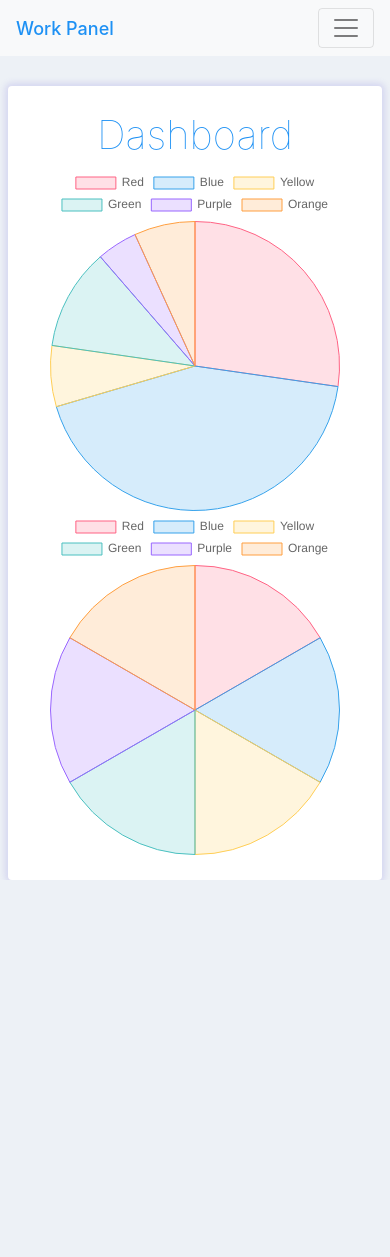
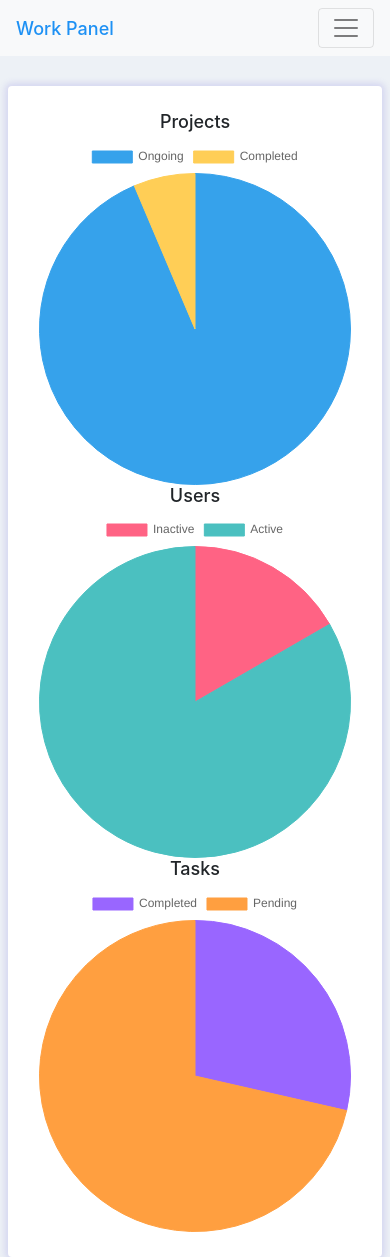
Before and after one commit to NelsonFrancis/work-panel, a React (Create React App) app: page / in a window 390 px wide. Before the commit the page ends 880 px from the top, so only its background shows below. Built offline with nearby package versions, Linux system fonts and the light colour scheme.

Commit message:
3 pie charts added according to projects, users and tasks

```diff
--- a/src/App.css
+++ b/src/App.css
@@ -43,6 +43,10 @@ body{
     right: 0;
     margin-left: auto;
     margin-right: auto;
+}
+.dashboard-hd {
+    font-size: 18px;
+    text-align: center;
 }
 #success{
     padding: 4px 20px;
--- a/src/components/Dashboard.js
+++ b/src/components/Dashboard.js
@@ -1,57 +1,60 @@
-import React, { useState } from 'react'
+import React from 'react'
 import { Chart as ChartJS, ArcElement, Tooltip, Legend } from 'chart.js';
 import { Pie } from 'react-chartjs-2';
 
 ChartJS.register(ArcElement, Tooltip, Legend);
 
-export const data = {
-  labels: ['Red', 'Blue', 'Yellow', 'Green', 'Purple', 'Orange'],
+export const projects = {
+  labels: ['Ongoing', 'Completed'],
   datasets: [
     {
       label: '# of Votes',
-      data: [12, 19, 3, 5, 2, 3],
+      data: [44, 3],
       backgroundColor: [
-        'rgba(255, 99, 132, 0.2)',
-        'rgba(54, 162, 235, 0.2)',
-        'rgba(255, 206, 86, 0.2)',
-        'rgba(75, 192, 192, 0.2)',
-        'rgba(153, 102, 255, 0.2)',
-        'rgba(255, 159, 64, 0.2)',
+        'rgba(54, 162, 235, 1)',
+        'rgba(255, 206, 86, 1)',
       ],
       borderColor: [
-        'rgba(255, 99, 132, 1)',
         'rgba(54, 162, 235, 1)',
         'rgba(255, 206, 86, 1)',
-        'rgba(75, 192, 192, 1)',
-        'rgba(153, 102, 255, 1)',
-        'rgba(255, 159, 64, 1)',
       ],
       borderWidth: 1,
     },
   ],
 };
 
-export const data2 = {
-  labels: ['Red', 'Blue', 'Yellow', 'Green', 'Purple', 'Orange'],
+export const users = {
+  labels: ['Inactive', 'Active'],
   datasets: [
     {
       label: '# of Votes',
-      data: [10, 10, 10, 10, 10, 10],
+      data: [2, 10],
       backgroundColor: [
-        'rgba(255, 99, 132, 0.2)',
-        'rgba(54, 162, 235, 0.2)',
-        'rgba(255, 206, 86, 0.2)',
-        'rgba(75, 192, 192, 0.2)',
-        'rgba(153, 102, 255, 0.2)',
-        'rgba(255, 159, 64, 0.2)',
+        'rgba(255, 99, 132, 1)',
+        'rgba(75, 192, 192, 1)',
       ],
       borderColor: [
         'rgba(255, 99, 132, 1)',
-        'rgba(54, 162, 235, 1)',
-        'rgba(255, 206, 86, 1)',
         'rgba(75, 192, 192, 1)',
-        'rgba(153, 102, 255, 1)',
-        'rgba(255, 159, 64, 1)',
+      ],
+      borderWidth: 1,
+    },
+  ],
+};
+
+export const tasks = {
+  labels: ['Completed', 'Pending'],
+  datasets: [
+    {
+      label: '# of Votes',
+      data: [6, 15],
+      backgroundColor: [
+        "rgba(153, 102, 255, 1)",
+        "rgba(255, 159, 64, 1)"
+      ],
+      borderColor: [
+        "rgba(153, 102, 255, 1)",
+        "rgba(255, 159, 64, 1)"
       ],
       borderWidth: 1,
     },
@@ -59,12 +62,24 @@ export const data2 = {
 };
 
 const Dashboard = () => {
-  const [navActive] = useState(true);
   return (
     <div className='section'>
-     <h1 className='page-hd'>Dashboard</h1>
-     <Pie data={data} />
-     <Pie data={data2} />
+     <div className='row'>
+      <div className='col-md-4'>
+        <h2 className='dashboard-hd'>Projects</h2>
+        <Pie data={projects} />
+      </div>
+      <div className='col-md-4'>
+        <h2 className='dashboard-hd'>Users</h2>
+        <Pie data={users} />
+      </div>
+      <div className='col-md-4'>
+        <h2 className='dashboard-hd'>Tasks</h2>
+        <Pie data={tasks} />
+      </div>
+     </div>
+
+
     </div>
   )
 }
```
